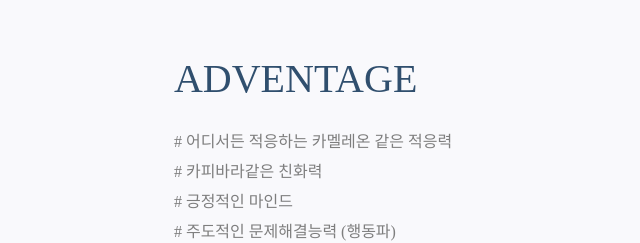
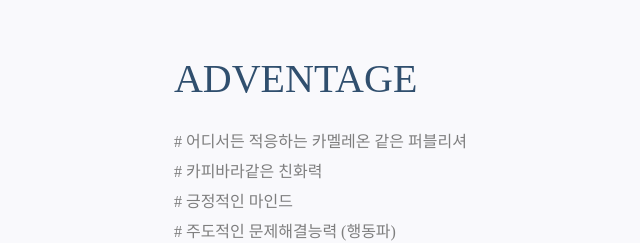
Before and after one commit to dahyekim17/git01, a plain HTML site: page index.html in a window 1280 px wide. Shown: the part 1020-1263 px from the top of the page, 540-1180 px from the left. Drawn offline with Linux system fonts and the light colour scheme; no server answers.

Commit message:
Add files via upload

```diff
--- a/index.html
+++ b/index.html
@@ -178,7 +178,7 @@
                             <h3>ADVENTAGE</h3>
                             <ul>
                                 <li>
-                                    <p><span># 어디서든 적응하는 카멜레온 같은 적응력</span></p>
+                                    <p><span># 어디서든 적응하는 카멜레온 같은 퍼블리셔</span></p>
                                     <p><span># 카피바라같은 친화력</span></p>
                                     <p><span># 긍정적인 마인드 </span></p>
                                     <p><span># 주도적인 문제해결능력 (행동파)</span></p>
```
